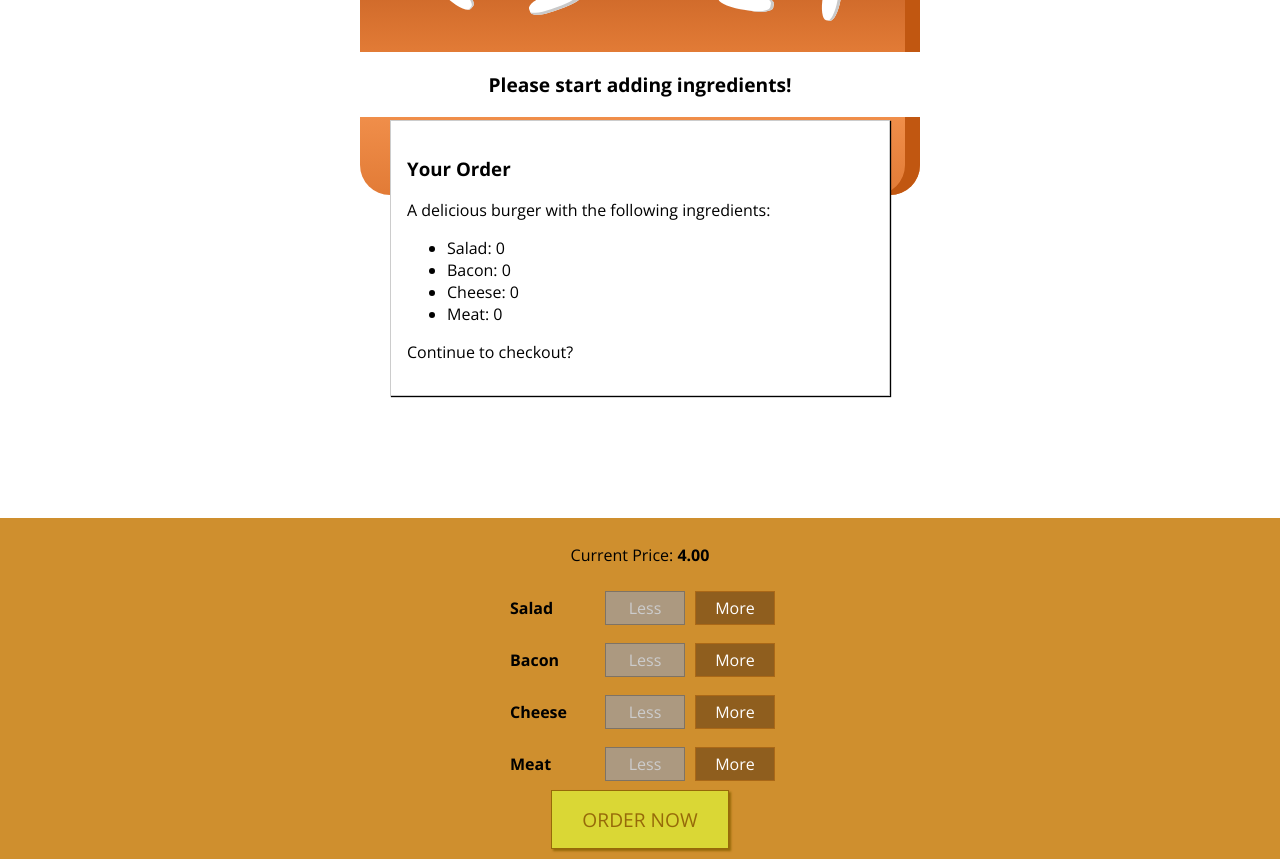
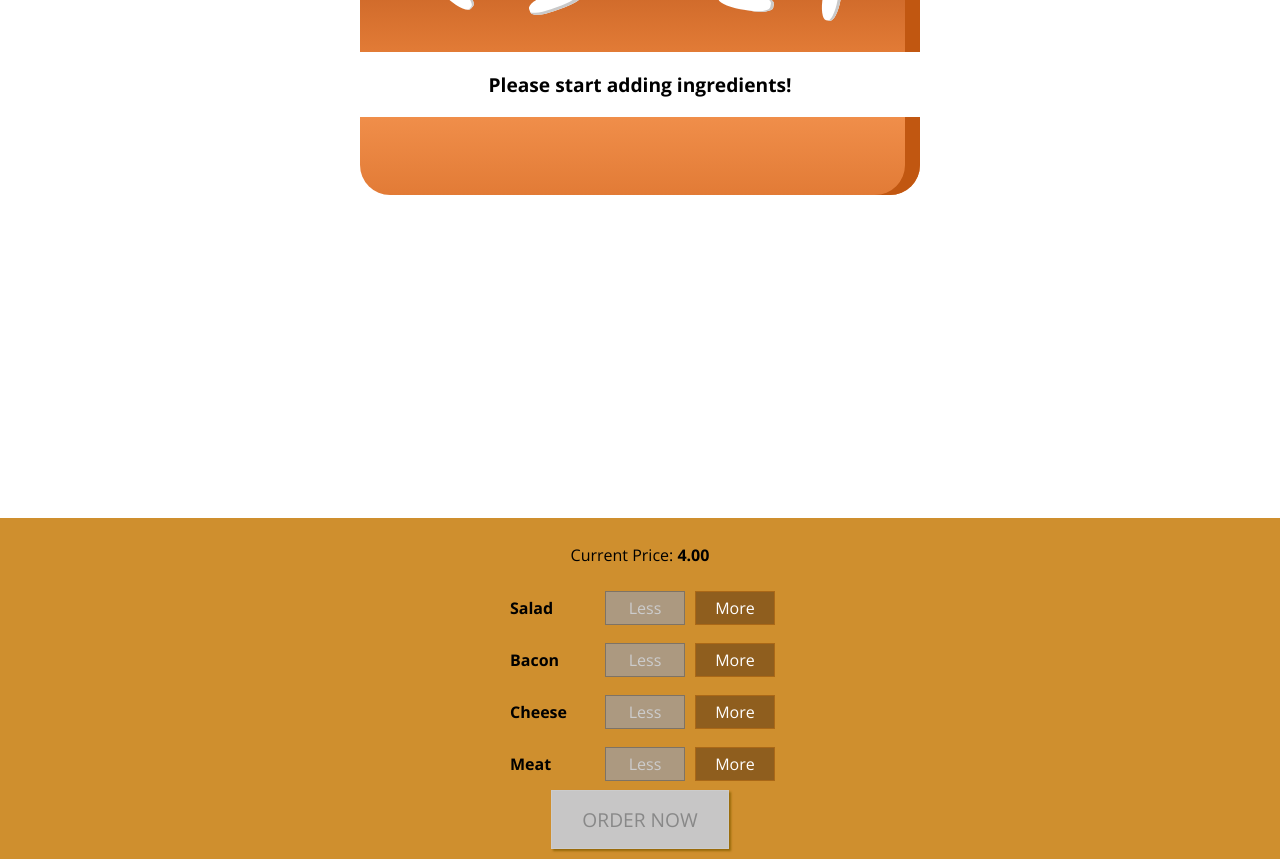
Before and after one commit to m-budryte/burger-builder, a React app: page / in a window 1280 px wide. Shown: the part 120-979 px from the top of the page. Built offline with nearby package versions, Linux system fonts and the light colour scheme.

Commit message:
138. Showing & Hiding the Modal (with Animation!)

```diff
--- a/src/components/Burger/BuildControls/BuildControls.js
+++ b/src/components/Burger/BuildControls/BuildControls.js
@@ -22,7 +22,11 @@
         disabled={props.disabled[ctrl.type]}
       />
     ))}
-    <button className={classes.OrderButton} disabled={props.purchasable}>
+    <button
+      className={classes.OrderButton}
+      disabled={!props.purchasable}
+      onClick={props.ordered}
+    >
       ORDER NOW
     </button>
   </div>
--- a/src/components/ui/Modal/Modal.js
+++ b/src/components/ui/Modal/Modal.js
@@ -1,6 +1,16 @@
 import React from "react";
 import classes from "./Modal.css";
 
-const modal = (props) => <div className={classes.Modal}>{props.children}</div>;
+const modal = (props) => (
+  <div
+    className={classes.Modal}
+    style={{
+      transform: props.show ? "translateY(0)" : "translateY(-100vh)",
+      opacity: props.show ? "1" : "0",
+    }}
+  >
+    {props.children}
+  </div>
+);
 
 export default modal;
--- a/src/containers/BurgerBuilder/BurgerBuilder.js
+++ b/src/containers/BurgerBuilder/BurgerBuilder.js
@@ -22,6 +22,7 @@
     },
     totalPrice: 4,
     purchasable: false,
+    purchasing: false,
   };
 
   updatePurchaseState(ingredients) {
@@ -71,6 +72,9 @@
     });
     this.updatePurchaseState(updatedIngredients);
   };
+  purchaseHandler = () => {
+    this.setState({ purchasing: true });
+  };
   render() {
     const disabledInfo = {
       ...this.state.ingredients,
@@ -81,7 +85,7 @@
     }
     return (
       <Aux>
-        <Modal>
+        <Modal show={this.state.purchasing}>
           <OrderSummary ingredients={this.state.ingredients} />
         </Modal>
         <Burger ingredients={this.state.ingredients} />
@@ -91,6 +95,7 @@
           disabled={disabledInfo}
           purchasable={this.state.purchasable}
           price={this.state.totalPrice}
+          ordered={this.purchaseHandler}
         />
       </Aux>
     );
```
